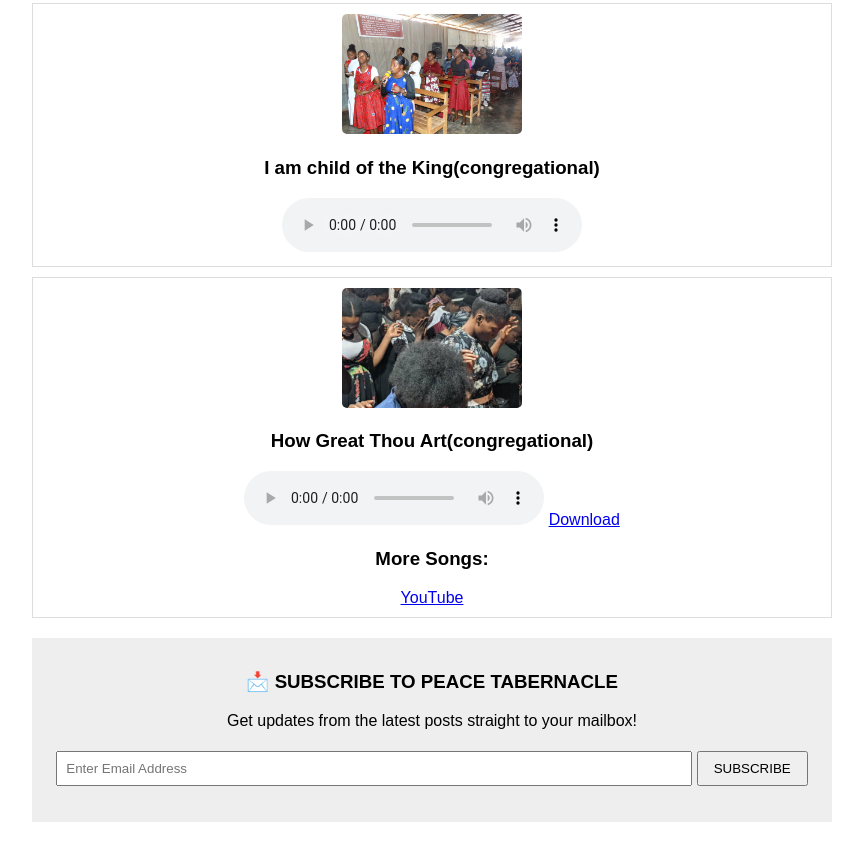
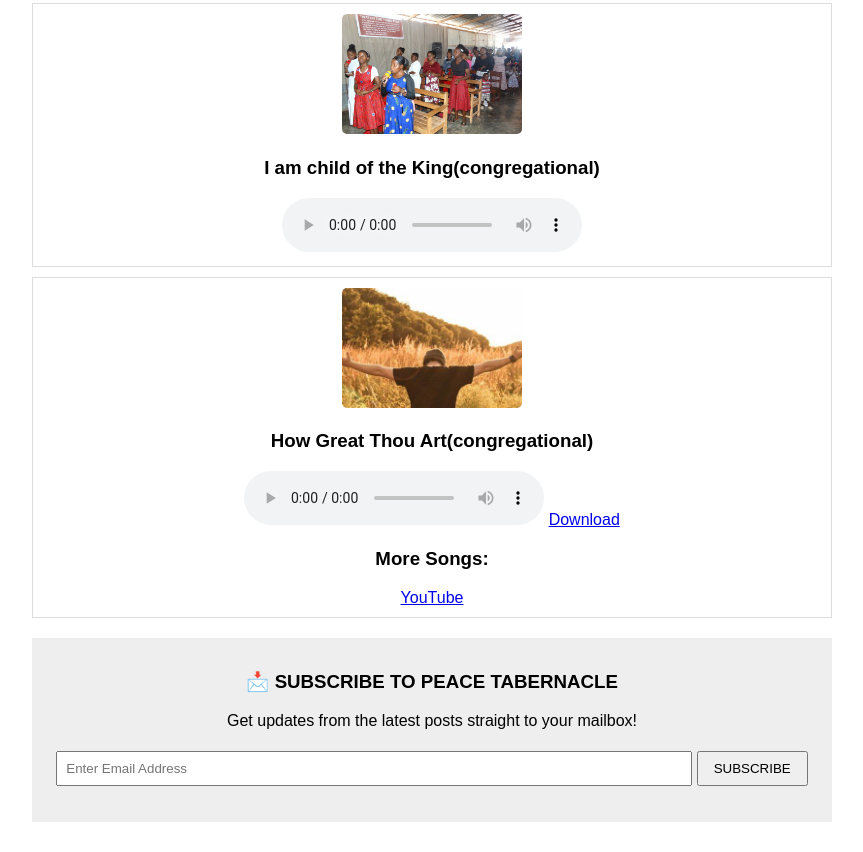
Before and after one commit to Peace-Tabernacle/peacetabernacle, a website: page Calendar.html in a window 1280 px wide. Shown: the part 3002-3854 px from the top of the page, without its empty margins (208-1071 px from the left). Drawn offline with Linux system fonts and the light colour scheme.

Commit message:
Updates in Sermon.html and Calendar.html

```diff
--- a/Calendar.html
+++ b/Calendar.html
@@ -423,7 +423,7 @@
         </div>
         <div class="song">
             <div class="song-item">
-                <img src="image/music1.jpg" alt="Wedding 1">
+                <img src="image/submmitt].jpeg" alt="Wedding 1">
                 <h3>How Great Thou Art(congregational)</h3>
                 <audio controls>
                 <source src="audios/Congregation-Malawi.mp3" type="audio/mpeg">
```
